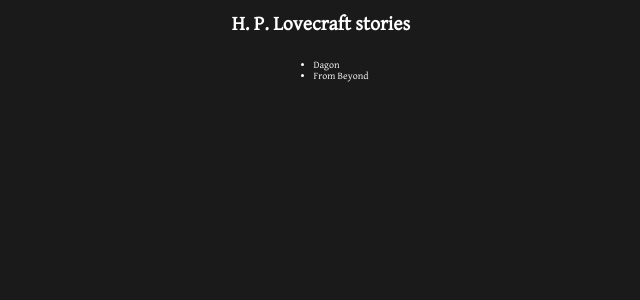
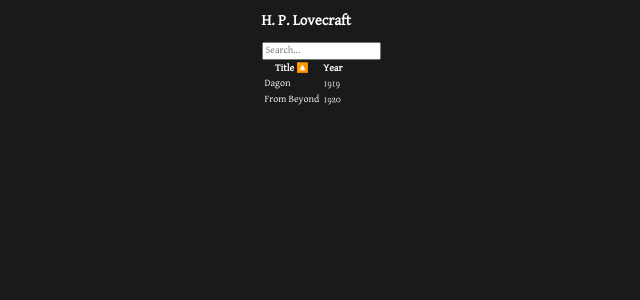
Before and after one commit to seanmturley/shavian-stories, a Next.js app: page /library/h-p-lovecraft in a window 1280 px wide. Shown: the top 300 px of the page, without its empty margins (319-959 px from the left). Built offline with nearby package versions, Linux system fonts and the light colour scheme.

Commit message:
[#56] Add Table to /[author] pages

```diff
--- a/global-types.d.ts
+++ b/global-types.d.ts
@@ -19,8 +19,9 @@ type Author = {
 type Library = Record<string, Author>;
 
 type TableRow = {
-  author?: string;
-  path: string;
+  author: string;
+  authorPath: string;
+  storyPath: string;
   title: string;
   year: number;
 };
--- a/src/app/(site)/library/[author]/page.tsx
+++ b/src/app/(site)/library/[author]/page.tsx
@@ -5,7 +5,7 @@ export function generateStaticParams() {
   return Object.keys(metadata).map((author) => ({ author }));
 }
 
-export default async function AuthorCataloguePage({
+export default async function Author({
   params
 }: {
   params: Promise<{ author: string }>;
--- a/src/components/author-catalogue.tsx
+++ b/src/components/author-catalogue.tsx
@@ -1,21 +1,27 @@
-import Link from "next/link";
+"use client";
+
+import Table from "@components/table";
 import metadata from "@library/metadata";
+import getTableColumns from "@utils/table/get-table-columns";
+import getTableData from "@utils/table/get-table-data";
 
 export default function AuthorCatalogue({ author }: { author: string }) {
   const authorMetadata = metadata[author];
 
+  const [authorDefaultSortColumn, authorTableColumns] =
+    getTableColumns("author");
+  const authorTableData = getTableData({ [author]: authorMetadata });
+
   return (
-    <>
-      <h1>{authorMetadata.name.latin} stories</h1>
-      <ul>
-        {Object.keys(authorMetadata.stories).map((story) => (
-          <li key={story}>
-            <Link href={`${process.env.libraryUrl}/${author}/${story}`}>
-              {authorMetadata.stories[story].title.latin}
-            </Link>
-          </li>
-        ))}
-      </ul>
-    </>
+    <section>
+      <header>
+        <h1>{authorMetadata.name.latin}</h1>
+      </header>
+      <Table
+        columns={authorTableColumns}
+        data={authorTableData}
+        defaultSortColumn={authorDefaultSortColumn}
+      />
+    </section>
   );
 }
--- a/src/components/table.tsx
+++ b/src/components/table.tsx
@@ -10,7 +10,7 @@ import {
   type ColumnDef,
   type SortingState
 } from "@tanstack/react-table";
-import { getSortIcon, getSortTitle } from "@utils/table/sort";
+import { getSortIcon, getSortTitle } from "@utils/table/get-sort-ui";
 
 type TableProps = {
   columns: ColumnDef<TableRow, any>[];
--- a/src/utils/table/sort.ts
+++ b/src/utils/table/get-sort-ui.ts
@@ -1,6 +1,8 @@
+"use client";
+
 import { Column } from "@tanstack/react-table";
 
-export const getSortTitle = (column: Column<TableRow, unknown>) => {
+export function getSortTitle(column: Column<TableRow, unknown>) {
   if (column.getCanSort()) {
     return column.getNextSortingOrder() === "asc"
       ? "Sort ascending"
@@ -8,13 +10,13 @@ export const getSortTitle = (column: Column<TableRow, unknown>) => {
   }
 
   return undefined;
-};
+}
 
-export const getSortIcon = (column: Column<TableRow, unknown>) => {
+export function getSortIcon(column: Column<TableRow, unknown>) {
   const sorting = column.getIsSorted();
 
   if (!sorting) return;
 
   if (sorting === "asc") return " 🔼";
   if (sorting === "desc") return " 🔽";
-};
+}
--- /dev/null
+++ b/src/utils/table/get-table-columns.tsx
@@ -0,0 +1,40 @@
+"use client";
+
+import Link from "next/link";
+import { ColumnDef, createColumnHelper } from "@tanstack/react-table";
+
+export default function getTableColumns(
+  tableType: "library" | "author"
+): [TableColumn, ColumnDef<TableRow, any>[]] {
+  const defaultSortColumn = tableType === "library" ? "author" : "title";
+
+  const columnHelper = createColumnHelper<TableRow>();
+
+  const tableColumns = [
+    ...(tableType === "library"
+      ? [
+          columnHelper.accessor("author", {
+            header: "Author",
+            cell: (cellData) => (
+              <Link href={cellData.row.original.authorPath}>
+                {cellData.getValue()}
+              </Link>
+            )
+          })
+        ]
+      : []),
+    columnHelper.accessor("title", {
+      header: "Title",
+      cell: (cellData) => (
+        <Link href={cellData.row.original.storyPath}>
+          {cellData.getValue()}
+        </Link>
+      )
+    }),
+    columnHelper.accessor("year", {
+      header: "Year"
+    })
+  ];
+
+  return [defaultSortColumn, tableColumns];
+}
--- /dev/null
+++ b/src/utils/table/get-table-data.ts
@@ -0,0 +1,26 @@
+export default function getTableData(metadata: Library) {
+  let tableData = [];
+
+  for (const authorKey in metadata) {
+    const author = metadata[authorKey];
+
+    for (const storyKey in author.stories) {
+      const story = author.stories[storyKey];
+
+      const authorPath = `/library/${authorKey}`;
+      const storyPath = authorPath + `/${storyKey}`;
+
+      const tableRow: TableRow = {
+        author: author.name.latin,
+        authorPath,
+        storyPath,
+        title: story.title.latin,
+        year: story.year
+      };
+
+      tableData.push(tableRow);
+    }
+  }
+
+  return tableData;
+}
```
Also changed, not shown: src/app/(site)/library/page.tsx (+9 -5 lines), src/components/table-cell.tsx (deleted, +0 -19 lines), src/utils/table/library-table-columns.tsx (deleted, +0 -23 lines), src/utils/table/library-table-data.ts (deleted, +0 -26 lines).
